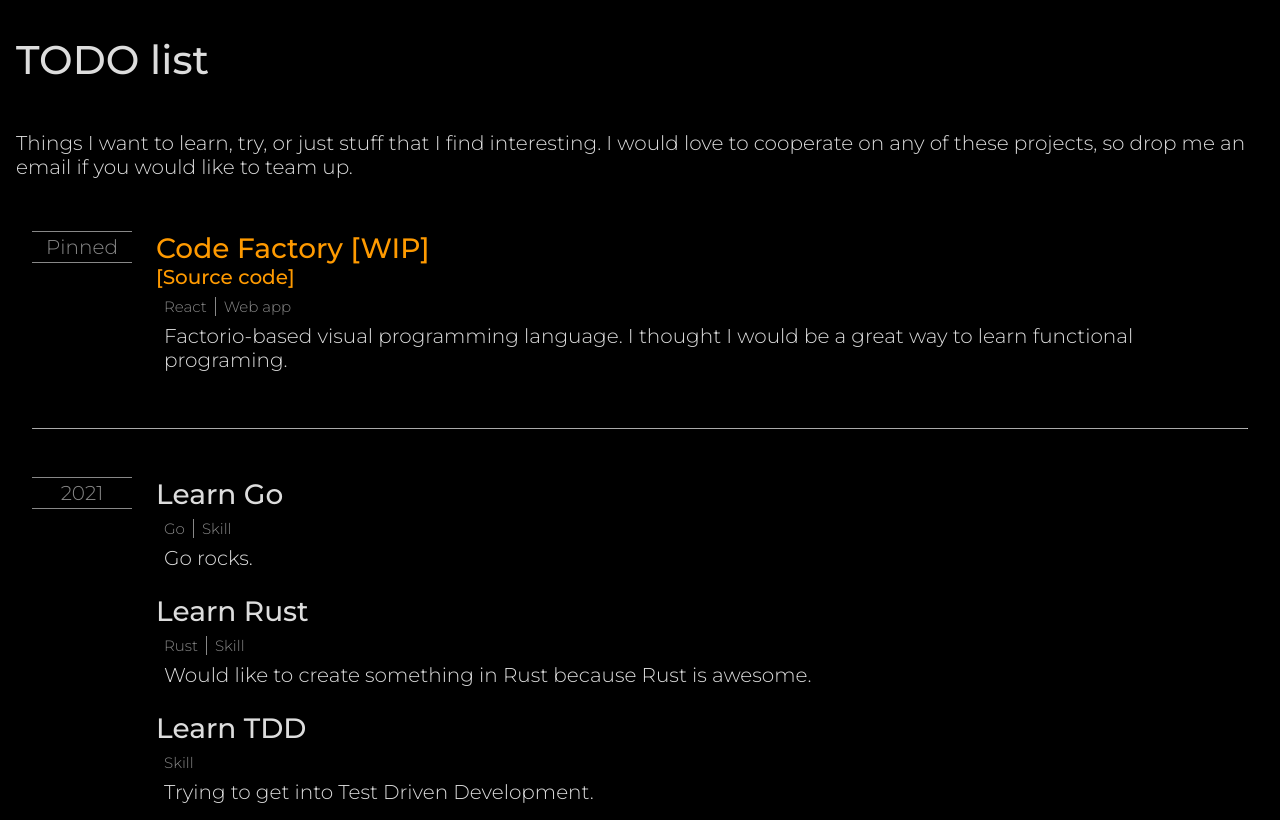
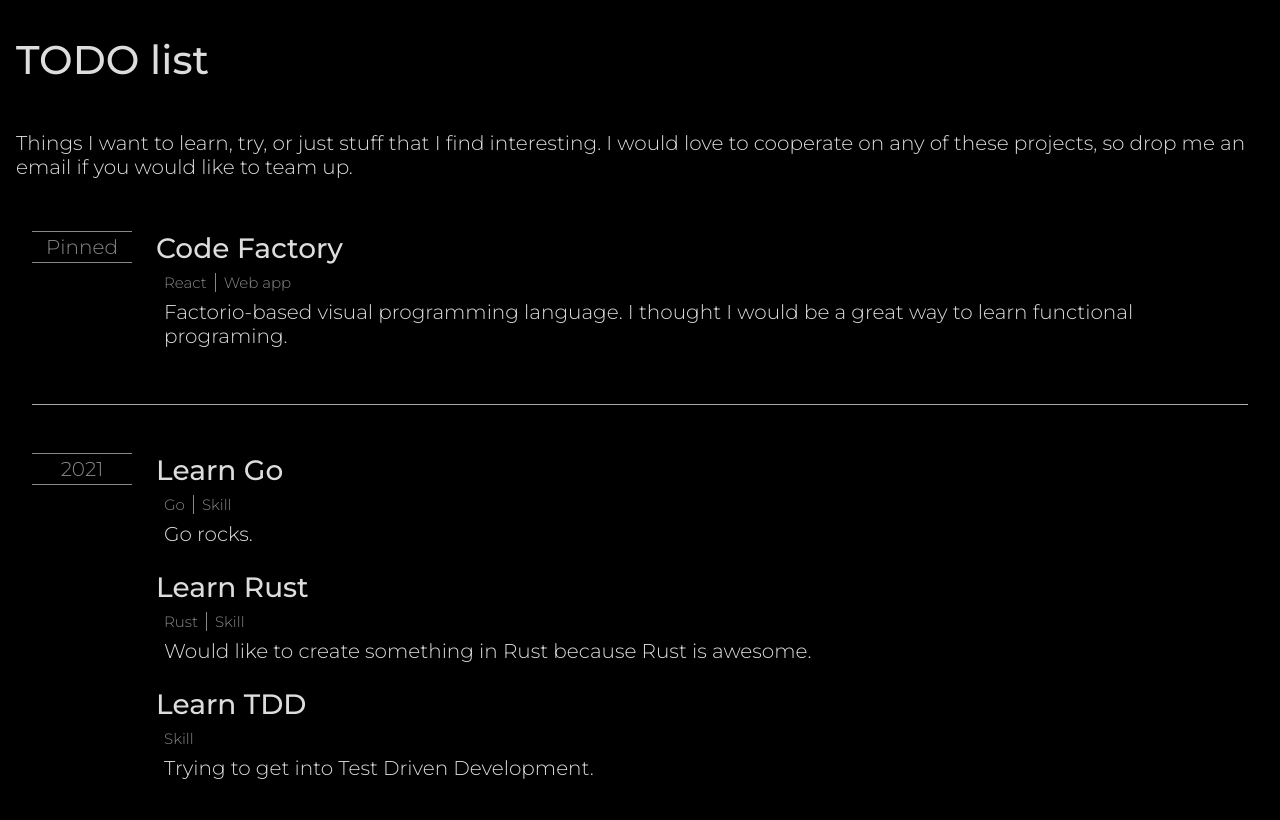
Before and after one commit to jankaifer/personal-web, a Next.js app: page /todo-list in a window 1280 px wide. Built offline with nearby package versions, Linux system fonts and the light colour scheme.

Commit message:
stopped code factory

```diff
--- a/Config.ts
+++ b/Config.ts
@@ -155,10 +155,10 @@ const projects: TProject[] = [
     year: 2021,
   },
   {
-    name: "Code Factory [WIP]",
+    name: "Code Factory",
     description: `Factorio-based visual programming language. I thought I would be a great way to learn functional programing.`,
-    url: "https://code-factory.kaifer.cz/",
-    sourceUrl: "https://gitlab.com/JanKaifer/code-factory",
+    // url: "https://code-factory.kaifer.cz/",
+    // sourceUrl: "https://gitlab.com/JanKaifer/code-factory",
     tags: ["Web app", "React"],
     finished: false,
     active: true,
```
